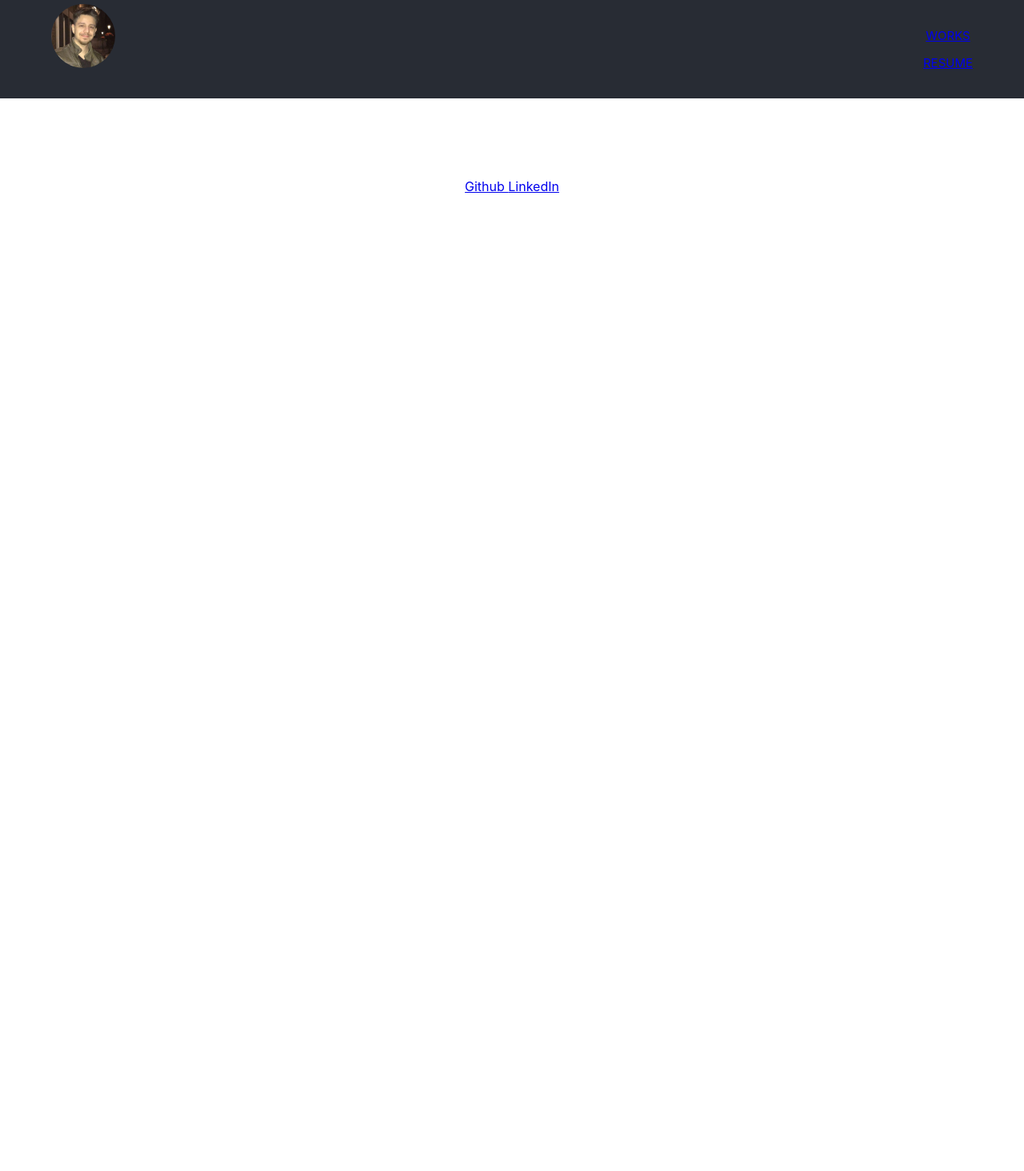
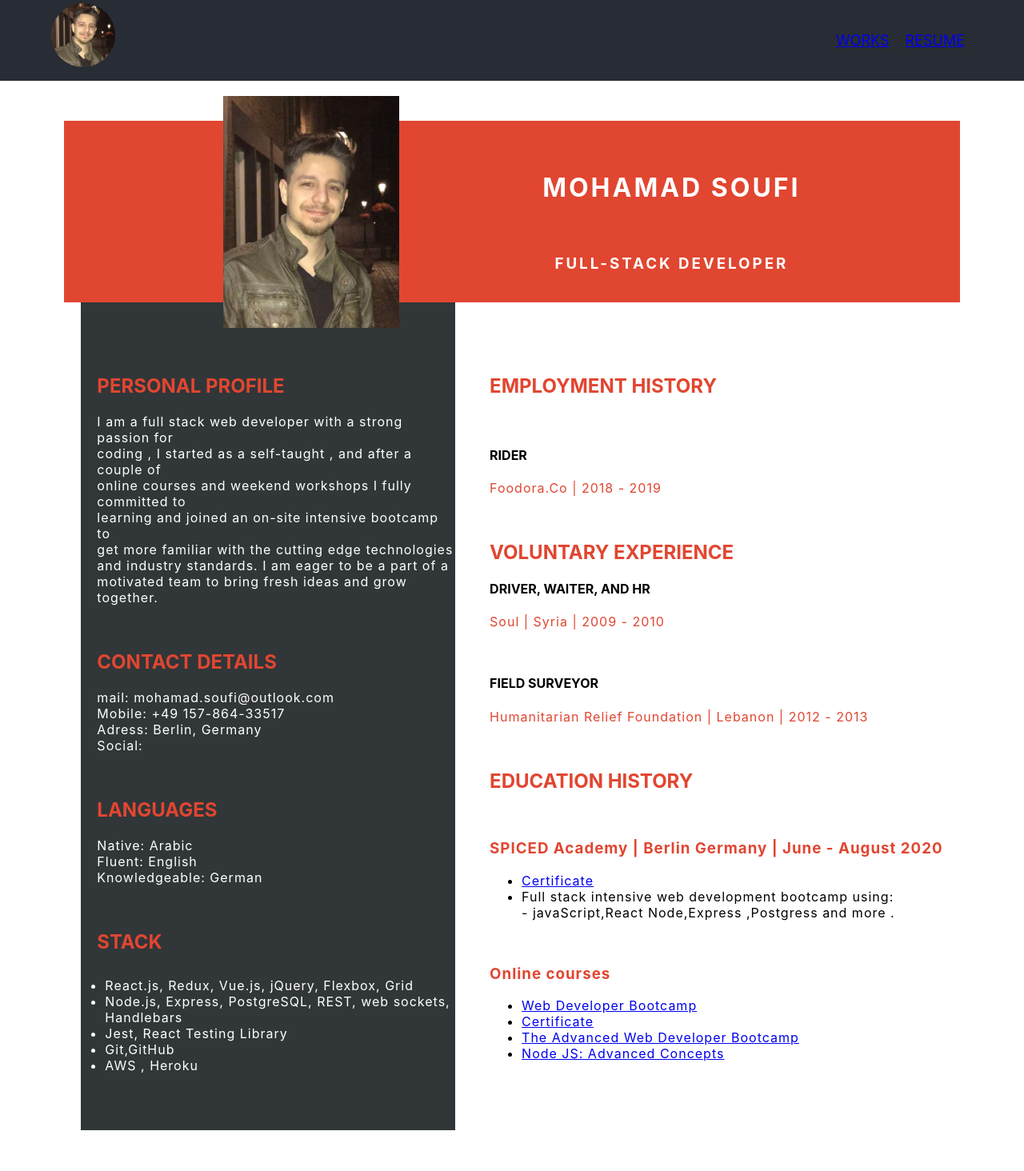
Before and after one commit to mohamadsoufi/Portfolio, a React (Create React App) app: page /resume in a window 1280 px wide. Shown: the top 1464 px of the page at 80% size. Before the commit the page ends 800 px from the top, so only its background shows below. Built offline with nearby package versions, Linux system fonts and the light colour scheme.

Commit message:
added Resume component with CSS

```diff
--- a/src/App.js
+++ b/src/App.js
@@ -4,6 +4,7 @@ import "./App.css";
 import Header from "./components/Header";
 import Home from "./components/Home";
 import Project from "./components/Project";
+import Resume from "./components/Resume";
 import WorksList from "./components/WorksList";
 import data from "./data.json";
 
@@ -24,6 +25,7 @@ function App() {
                     <Route exact path="/" component={Home} />
                     <Route exact path="/" component={WorksList} />
                     <Route path={`/project/:title`} component={Project} />
+                    <Route path={`/resume`} component={Resume} />
                 </main>
                 <footer>
                     <a href="https://github.com/mohamadsoufi">Github </a>
--- a/src/components/Header.css
+++ b/src/components/Header.css
@@ -9,14 +9,17 @@
     display: flex;
     justify-content: space-between;
     width: 90vw;
-    padding: 5px 0;
+    padding: 4px 0;
 }
 
 .header-links {
-    margin: 15px 0;
+    margin: 10px 0;
+    display: flex;
+    justify-content: space-between;
+    flex-direction: row;
 }
 
 .header-links a {
-    font-size: 15px;
-    margin: 10px 0;
+    font-size: 18px;
+    margin: 8px 10px;
 }
--- a/src/components/Header.js
+++ b/src/components/Header.js
@@ -11,7 +11,7 @@ export default function Header() {
                 <a href="/#">
                     <p>WORKS</p>
                 </a>
-                <a href="/#">
+                <a href="/resume">
                     <p>RESUME</p>
                 </a>
             </div>
--- a/src/components/ProjectCard.js
+++ b/src/components/ProjectCard.js
@@ -22,7 +22,6 @@ export default function ProjectCard(props) {
                     <img className="project-img" src={img} alt="project" />
                 </Link>
             </picture>
-            {/* <Route path={`/project/${title}`} component={Project} /> */}
         </div>
     );
 }
--- /dev/null
+++ b/src/components/Resume.css
@@ -0,0 +1,64 @@
+.title {
+    display: flex;
+    flex-direction: row;
+    justify-content: space-around;
+    background-color: #e14631;
+}
+
+.title img {
+    width: 220px;
+    position: absolute;
+    top: 120px;
+}
+
+.title h1,
+.title h3 {
+    color: white;
+    margin: 2em 0;
+    letter-spacing: 3px;
+}
+
+h2 {
+    color: #e14631;
+}
+
+.content-container {
+    display: flex;
+    text-align: start;
+    justify-content: space-around;
+    width: 100%;
+    overflow: hidden;
+}
+
+.left-side {
+    background-color: #2a2f31f6;
+    padding: 70px 0 0 20px;
+    width: 40%;
+}
+
+.left-side p,
+li {
+    color: white;
+    letter-spacing: 1px;
+}
+
+.left-side ul {
+    padding: 10px 0 0 10px;
+}
+
+.right-side {
+    padding: 70px 0;
+}
+
+.right-side p,
+h3 {
+    color: #e14631;
+    font: 900;
+    letter-spacing: 1px;
+}
+
+.right-side li,
+h4 {
+    color: black;
+    font: 900;
+}
--- /dev/null
+++ b/src/components/Resume.js
@@ -0,0 +1,131 @@
+import React from "react";
+import "./Resume.css";
+
+export default function Resume() {
+    return (
+        <div>
+            <div className="title">
+                <picture>
+                    <img src="./avatar.jpg" alt="avatar" />
+                </picture>
+                <div>
+                    <h1>MOHAMAD SOUFI</h1>
+                    <h3>FULL-STACK DEVELOPER</h3>
+                </div>
+            </div>
+            <div className="content-container">
+                <div className="left-side">
+                    <h2>PERSONAL PROFILE</h2>
+                    <p>
+                        I am a full stack web developer with a strong passion
+                        for
+                        <br /> coding , I started as a self-taught , and after a
+                        couple of
+                        <br /> online courses and weekend workshops I fully
+                        committed to
+                        <br /> learning and joined an on-site intensive bootcamp
+                        to
+                        <br /> get more familiar with the cutting edge
+                        technologies
+                        <br /> and industry standards. I am eager to be a part
+                        of a
+                        <br /> motivated team to bring fresh ideas and grow
+                        together.
+                    </p>
+
+                    <br />
+
+                    <h2>CONTACT DETAILS</h2>
+
+                    <p>
+                        mail: mohamad.soufi@outlook.com
+                        <br /> Mobile: +49 157-864-33517 <br /> Adress: Berlin,
+                        Germany
+                        <br /> Social:
+                    </p>
+                    <br />
+
+                    <h2>LANGUAGES</h2>
+
+                    <p>
+                        Native: Arabic
+                        <br /> Fluent: English
+                        <br /> Knowledgeable: German
+                    </p>
+
+                    <br />
+
+                    <h2>STACK</h2>
+
+                    <ul>
+                        <li>React.js, Redux, Vue.js, jQuery, Flexbox, Grid</li>
+                        <li>
+                            Node.js, Express, PostgreSQL, REST, web sockets,{" "}
+                            <br />
+                            Handlebars
+                        </li>
+                        <li>Jest, React Testing Library</li>
+                        <li>Git,GitHub</li>
+                        <li>AWS , Heroku</li>
+                    </ul>
+                </div>
+                <div className="right-side">
+                    <h2>EMPLOYMENT HISTORY</h2>
+                    <br />
+                    <h4>RIDER</h4>
+                    <p>Foodora.Co | 2018 - 2019</p>
+                    <br />
+                    <h2>VOLUNTARY EXPERIENCE</h2>
+                    <h4>DRIVER, WAITER, AND HR</h4>
+                    <p>Soul | Syria | 2009 - 2010</p>
+                    <br />
+                    <h4>FIELD SURVEYOR</h4>
+                    <p>
+                        Humanitarian Relief Foundation | Lebanon | 2012 - 2013
+                    </p>
+                    <br />
+
+                    <h2>EDUCATION HISTORY</h2>
+                    <br />
+                    <h3>
+                        SPICED Academy | Berlin Germany | June - August 2020
+                    </h3>
+                    <ul>
+                        <li>
+                            <a href="/#">Certificate</a>
+                        </li>
+                        <li>
+                            Full stack intensive web development bootcamp using:
+                            <br />- javaScript,React Node,Express ,Postgress and
+                            more .
+                        </li>
+                    </ul>
+                    <br />
+                    <h3>Online courses</h3>
+                    <ul>
+                        <li>
+                            <a href="https://www.udemy.com/course/the-web-developer-bootcamp/">
+                                Web Developer Bootcamp
+                            </a>
+                        </li>
+                        <li>
+                            <a href="https://www.udemy.com/certificate/UC-SOJ0OMQR/">
+                                Certificate
+                            </a>
+                        </li>
+                        <li>
+                            <a href="https://www.udemy.com/course/the-advanced-web-developer-bootcamp/">
+                                The Advanced Web Developer Bootcamp
+                            </a>
+                        </li>
+                        <li>
+                            <a href="https://www.udemy.com/course/advanced-node-for-developers/">
+                                Node JS: Advanced Concepts
+                            </a>
+                        </li>
+                    </ul>
+                </div>
+            </div>
+        </div>
+    );
+}
```
